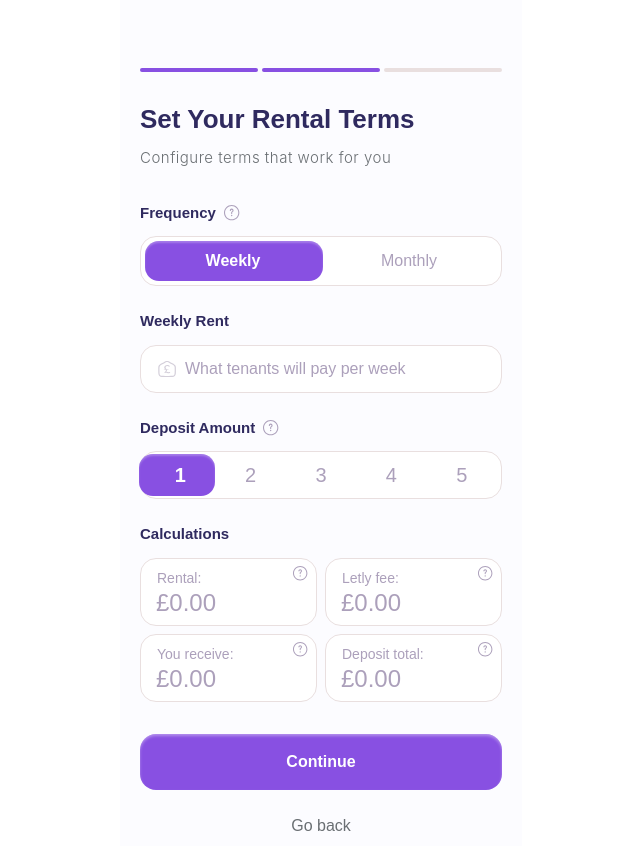
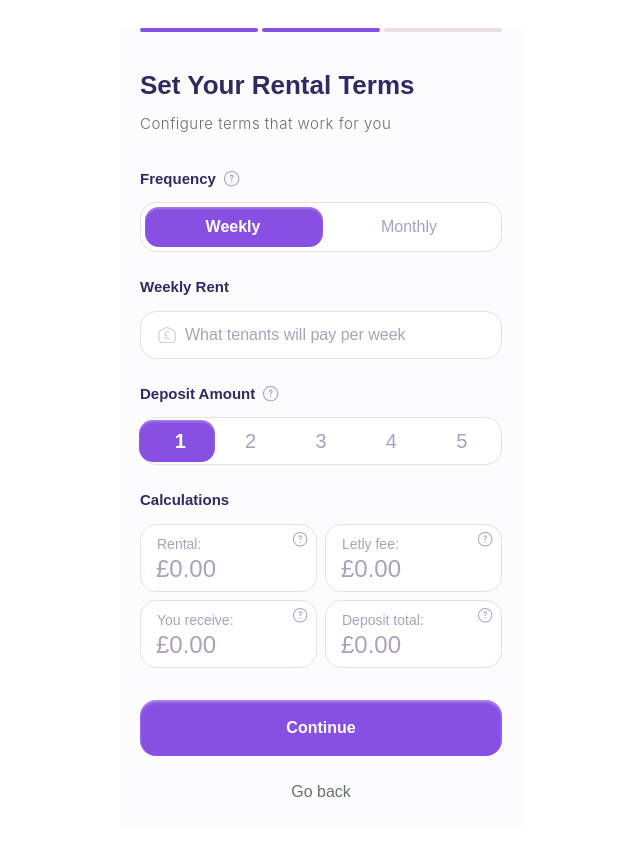
Before and after one commit to SalvSith/43523452234, a React (Create React App) app: page / in a window 1280 px wide. Shown: the whole page, without its empty margins (319-959 px from the left). Built offline with nearby package versions, Linux system fonts and the light colour scheme.

Commit message:
Update PricingDeposit component - latest changes

```diff
--- a/src/components/PricingDeposit.tsx
+++ b/src/components/PricingDeposit.tsx
@@ -592,19 +592,9 @@ const PricingDeposit: React.FC = () => {
       style={{ backgroundColor: theme.background }}
     >
       {/* Header */}
-      <div className="h-[100px] relative">
-        {/* Status Bar */}
-        <div className="h-11 flex items-center justify-between px-5">
-          <div className="text-sm font-semibold opacity-0">9:41</div>
-          <div className="flex items-center gap-1 opacity-0">
-            <div className="w-4 h-3">{/* Signal bars */}</div>
-            <div className="w-4 h-3">{/* WiFi */}</div>
-            <div className="w-5 h-3">{/* Battery */}</div>
-          </div>
-        </div>
-
+      <div className="h-[38px] relative">
         {/* Progress Indicator */}
-        <div className="h-1 mx-5 mt-6 flex gap-1">
+        <div className="h-1 mx-5 mt-7 flex gap-1">
           <div
             className="flex-1 h-1 rounded-sm transition-all duration-300"
             style={{ backgroundColor: theme.primaryButton }}
```
